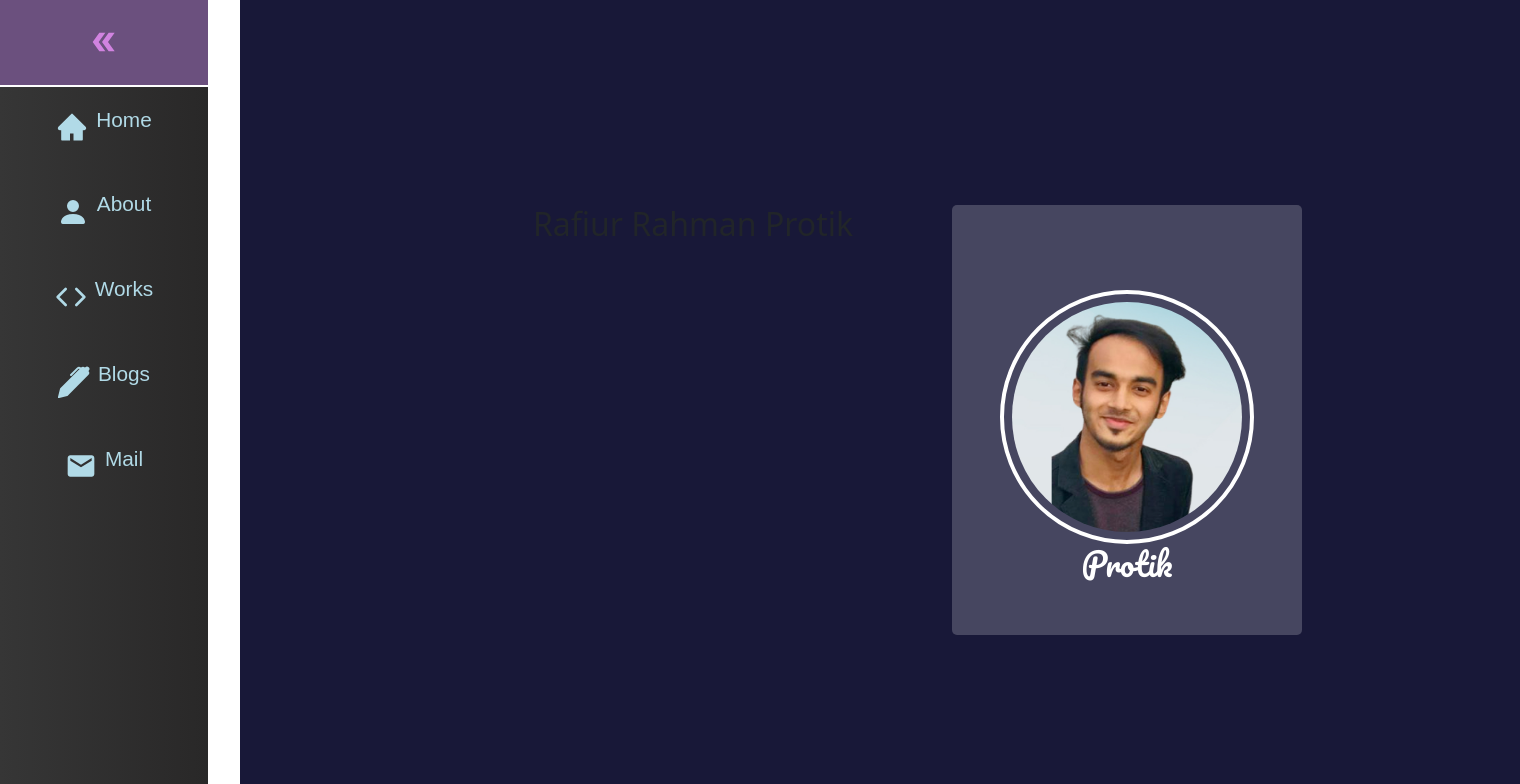
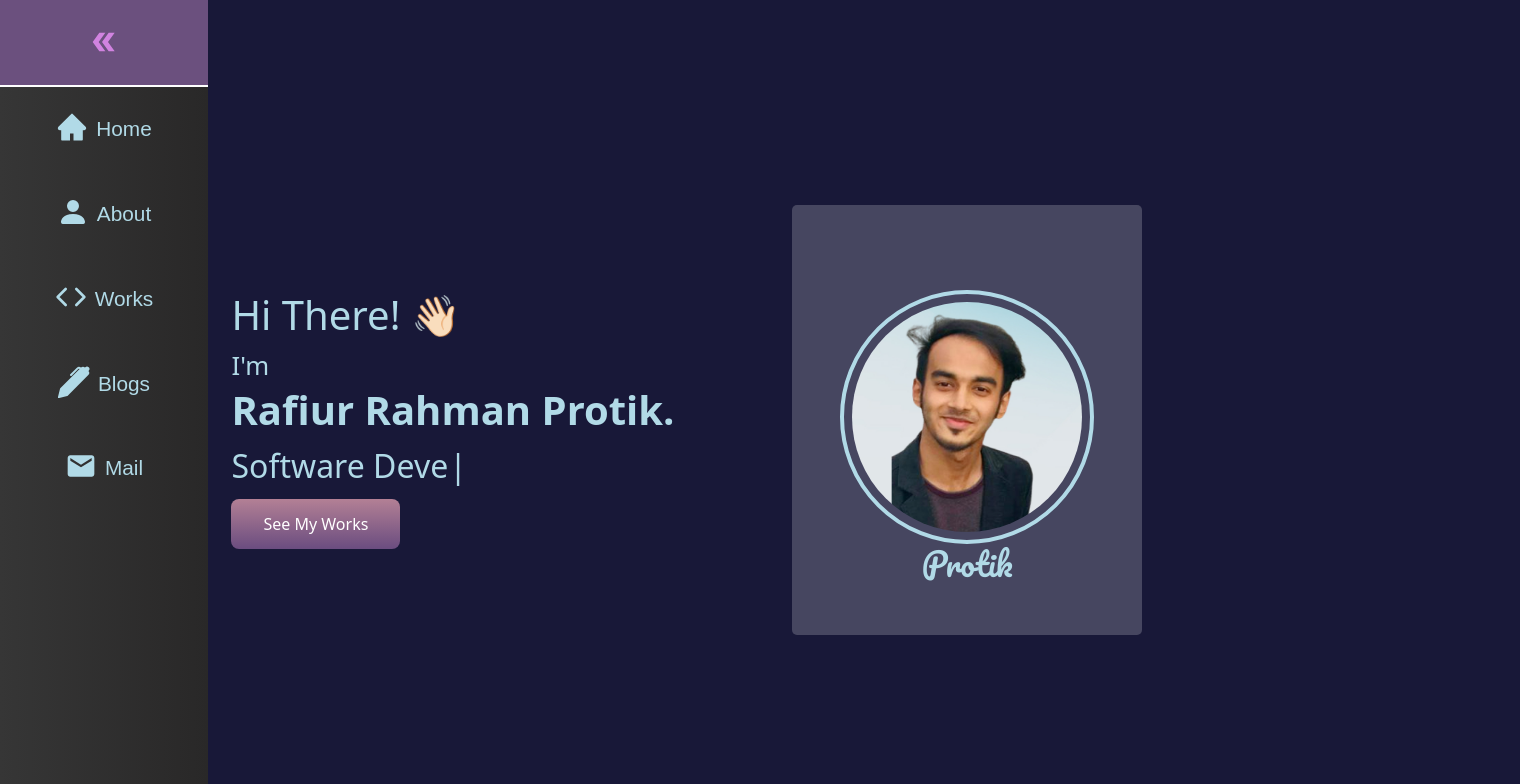
Before and after one commit to Protik111/Portfolio_2022, a Next.js app: page / in a window 1280 px wide. Shown: the top 784 px of the page, 1520 px wide, since content can reach past the window. Built offline with nearby package versions, Linux system fonts and the light colour scheme; a web font is replaced by a local one.

Commit message:
home page design added

```diff
--- /dev/null
+++ b/components/Type.js
@@ -0,0 +1,20 @@
+import React from "react";
+import Typewriter from "typewriter-effect";
+
+function Type() {
+  return (
+    <Typewriter
+      options={{
+        strings: [
+          "Software Developer",
+          "Full Stack Developer",
+        ],
+        autoStart: true,
+        loop: true,
+        deleteSpeed: 100,
+      }}
+    />
+  );
+}
+
+export default Type;
--- a/package.json
+++ b/package.json
@@ -13,7 +13,8 @@
     "next": "12.1.6",
     "react": "18.2.0",
     "react-dom": "18.2.0",
-    "react-icons": "^4.4.0"
+    "react-icons": "^4.4.0",
+    "typewriter-effect": "^2.18.2"
   },
   "devDependencies": {
     "eslint": "8.18.0",
--- a/pages/index.js
+++ b/pages/index.js
@@ -1,5 +1,6 @@
 import HeadSeo from '../components/HeadSeo';
 import Navbar from '../components/Navbar';
+import Type from '../components/Type';
 import styles from '../styles/Home.module.scss';
 // import 'antd/dist/antd.css';
 
@@ -9,12 +10,26 @@ export default function Home() {
       <HeadSeo title={"ProtikTheDev!"} description={"Protik The Developer"} keywords={"Protik The Developer"}></HeadSeo>
       <Navbar></Navbar>
       <div className={`${styles.container} container`}>
-        <div className="row">
-          <div className="col-md-7">
-            <h2>Rafiur Rahman Protik</h2>
+        <div className={`${styles.details} row`}>
+          <div className={`${styles.textContainer} col-12 col-sm-12 col-md-6 col-lg-7`}>
+            <h1 className="heading">
+              Hi There! <span className={styles.wave} role="img" aria-labelledby="wave">👋🏻</span>
+            </h1>
+
+            <span className={styles.Iam}>I'm</span>
+            <h1 className="heading-name">
+              <strong className="main-name"> Rafiur Rahman Protik.</strong>
+            </h1>
+
+            <div className={styles.typeWriter}>
+              <Type />
+            </div>
+            <button className={styles.button}>
+              See My Works
+            </button>
           </div>
 
-          <div className="col-md-5">
+          <div className="col-12 col-sm-12 col-md-5 col-lg-4 offset-lg-1">
             <div className={styles.profile}>
               <div className={styles.center}>
                 <div className={styles.white}>
--- a/styles/Home.module.scss
+++ b/styles/Home.module.scss
@@ -2,23 +2,109 @@
 
 .container {
     height: 105vh;
-    margin-left: 15rem;
+    // margin-left: 15rem;
     min-width: 100%;
     background-color: #181838;
     display: flex;
     justify-content: center;
     align-items: center;
+
+    .details {
+        display: flex;
+        justify-content: center;
+        align-items: center;
     }
 
+    .textContainer {
+        color: #B1DAE7;
 
-// body {
-//   background: black;
-//   height: 100vh;
-//   overflow: hidden;
-//   align-items: center;
-//   display: flex;
-//   justify-content: center;
-// }
+        .wave {
+            animation-name: wave-animation; /* Refers to the name of your @keyframes element below */
+            animation-duration: 2.1s; /* Change to speed up or slow down */
+            animation-iteration-count: infinite; /* Never stop waving :) */
+            transform-origin: 70% 70%; /* Pivot around the bottom-left palm */
+            display: inline-block;
+          }
+
+          @keyframes wave-animation {
+            0% {
+              transform: rotate(0deg);
+            }
+            10% {
+              transform: rotate(14deg);
+            } /* The following five values can be played with to make the waving more or less extreme */
+            20% {
+              transform: rotate(-8deg);
+            }
+            30% {
+              transform: rotate(14deg);
+            }
+            40% {
+              transform: rotate(-4deg);
+            }
+            50% {
+              transform: rotate(10deg);
+            }
+            60% {
+              transform: rotate(0deg);
+            } /* Reset for the last half to pause */
+            100% {
+              transform: rotate(0deg);
+            }
+          }
+
+        .typeWriter {
+            color: #B1DAE7;
+            font-size: 2rem;
+        }
+
+        .Iam {
+            font-size: 1.6rem;
+        }
+
+        .button {
+            cursor: pointer;
+            position: relative;
+            border: none;
+            background: none;
+            transition-timing-function: cubic-bezier(0.25, 0.8, 0.25, 1);
+            transition-duration: 200ms;
+            transition-property: color;
+            color: white;
+            background-image: linear-gradient(180deg, var(--nav-primary1) 0%, var(--nav-primary2) 99%);
+            padding: 0.8rem 2rem;
+            border-radius: 0.5rem;
+            transition: all 0.3s ease;
+            margin-top: 0.6rem;
+        }
+
+        .button:focus,
+        .button:hover {
+            color: #B1DAE7;
+            transform: scale(1.1);
+        }
+
+        .button:focus:after,
+        .button:hover:after {
+            width: 100%;
+            left: 0%;
+        }
+
+        .button:after {
+            content: "";
+            pointer-events: none;
+            bottom: -2px;
+            left: 50%;
+            position: absolute;
+            width: 0%;
+            height: 2px;
+            background-color: #B1DAE7;
+            transition-timing-function: cubic-bezier(0.25, 0.8, 0.25, 1);
+            transition-duration: 400ms;
+            transition-property: width, left;
+        }
+    }
+}
 
 .profile {
     aspect-ratio: 6.5 / 8;
@@ -28,6 +114,13 @@
     display: flex;
     justify-content: center;
     align-items: center;
+
+    @media screen and (max-width: 880px) {
+        width: 100%;
+        display: flex;
+        justify-content: center;
+        align-items: center;
+    }
 }
 
 .center {
@@ -37,13 +130,21 @@
     flex-wrap: wrap;
     height: 300px;
     padding: 20px;
+
+    @media screen and (max-width: 880px) {
+        display: flex;
+        justify-content: center;
+        align-items: center;
+        padding: 10px;
+    }
+
 }
 
 .white {
     min-height: 72%;
     position: relative;
     aspect-ratio: 1;
-  border: 4px solid white;
+    border: 4px solid #B1DAE7;
     border-radius: 50%;
 }
 
@@ -58,7 +159,7 @@
 .name {
     font-family: 'Pacifico', cursive;
     font-size: 2em;
-  color: white;
+    color: #B1DAE7;
     margin: 0px;
     text-align: center;
 }
--- a/styles/Navbar.module.scss
+++ b/styles/Navbar.module.scss
@@ -5,6 +5,13 @@
     position: fixed;
     background-image: linear-gradient(to right, rgb(54, 54, 54), rgb(41, 40, 40));
     transition: width 200ms ease;
+
+    @media  screen and (max-width: 880px) {
+        bottom: 0;
+        height: 5rem;
+        width: 100%;
+      }
+
 }
 
 .container:hover {
@@ -67,6 +74,7 @@
     color: #B1DAE7;
     font-family: 'Anek Malayalam', sans-serif;
     margin-left: 0.5rem;
+    margin-top: 1.2rem;
 }
 
 .logo {
--- a/styles/globals.scss
+++ b/styles/globals.scss
@@ -17,6 +17,7 @@ body {
 	font-family: 'Anek Malayalam', sans-serif;
 	background-color: var(--bg-primary);
 	color: var(--text-primary);
+	overflow-x: hidden;
 }
 
 ol,
```
Also changed, not shown: 1 other file (tests, documents, lock files or other folders). Lines whose indentation alone changed are shown as unchanged.
